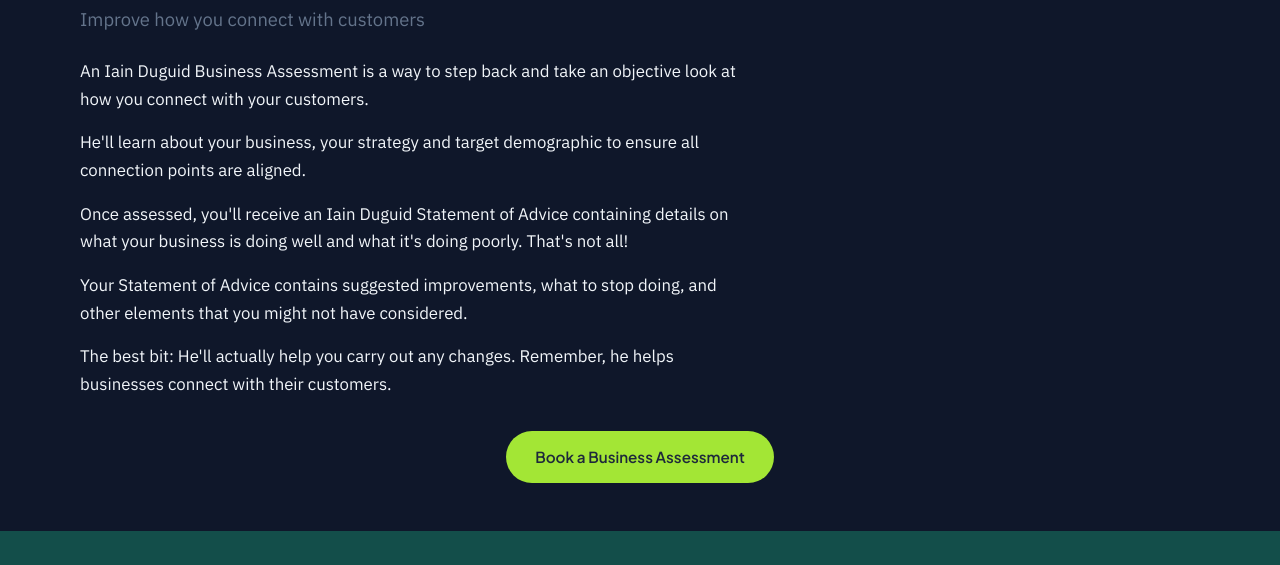
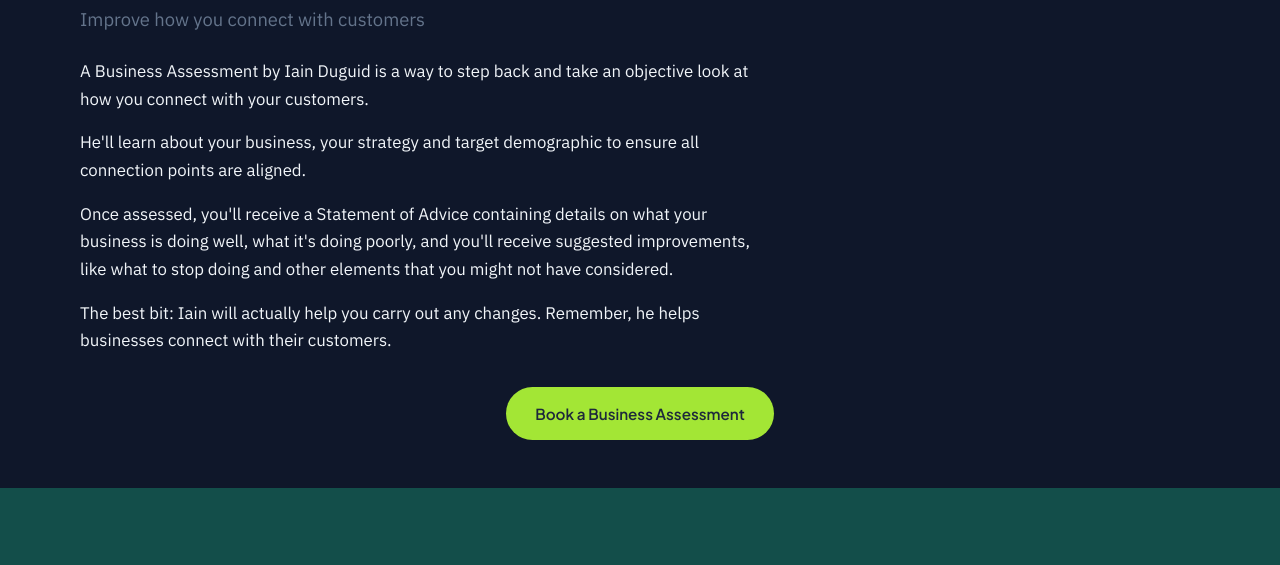
Before and after one commit to Hi-sodoozy/jubilant-winner, a plain HTML site: page business-assessment.html in a window 1280 px wide. Shown: the part 183-748 px from the top of the page. Drawn offline with Linux system fonts and the light colour scheme.

Commit message:
Add files via upload

```diff
--- a/business-assessment.html
+++ b/business-assessment.html
@@ -47,11 +47,10 @@
           <h1 class="page-intro-title">Business Assessment</h1>
           <p class="page-intro-subtitle">Improve how you connect with customers</p>
           <div class="page-intro-body">
-            <p>An Iain Duguid Business Assessment is a way to step back and take an objective look at how you connect with your customers.</p>
+            <p>A Business Assessment by Iain Duguid is a way to step back and take an objective look at how you connect with your customers.</p>
             <p>He'll learn about your business, your strategy and target demographic to ensure all connection points are aligned.</p>
-            <p>Once assessed, you'll receive an Iain Duguid Statement of Advice containing details on what your business is doing well and what it's doing poorly. That's not all!</p>
-            <p>Your Statement of Advice contains suggested improvements, what to stop doing, and other elements that you might not have considered.</p>
-            <p>The best bit: He'll actually help you carry out any changes. Remember, he helps businesses connect with their customers.</p>
+            <p>Once assessed, you'll receive a Statement of Advice containing details on what your business is doing well,  what it's doing poorly, and you'll receive suggested improvements, like what to stop doing and other elements that you might not have considered.</p>
+            <p>The best bit: Iain will actually help you carry out any changes. Remember, he helps businesses connect with their customers.</p>
           </div>
           <div class="page-intro-cta">
             <a href="index.html#contact" class="btn-primary">Book a Business Assessment</a>
```
Also changed, not shown: index.html (+3 -3 lines).
